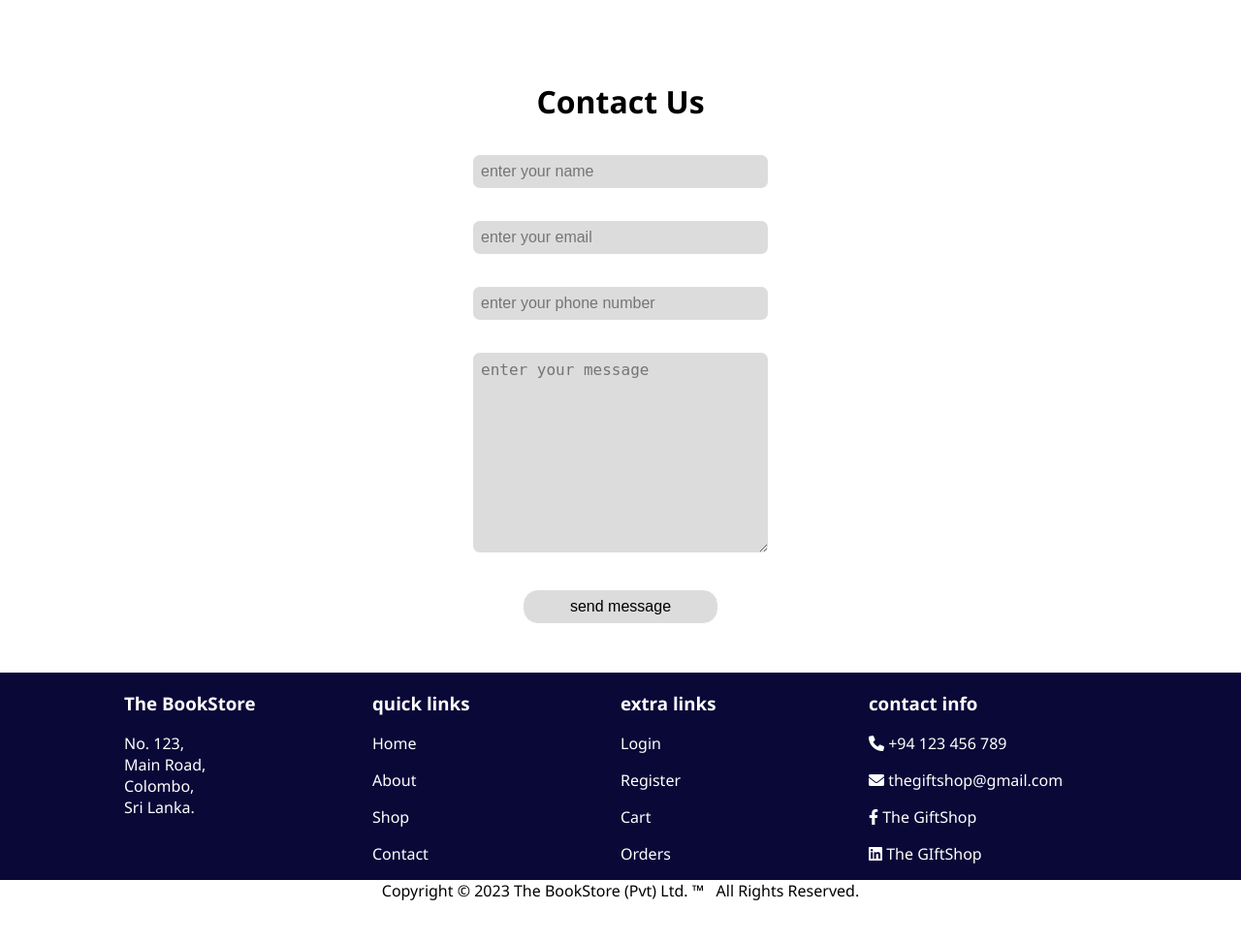
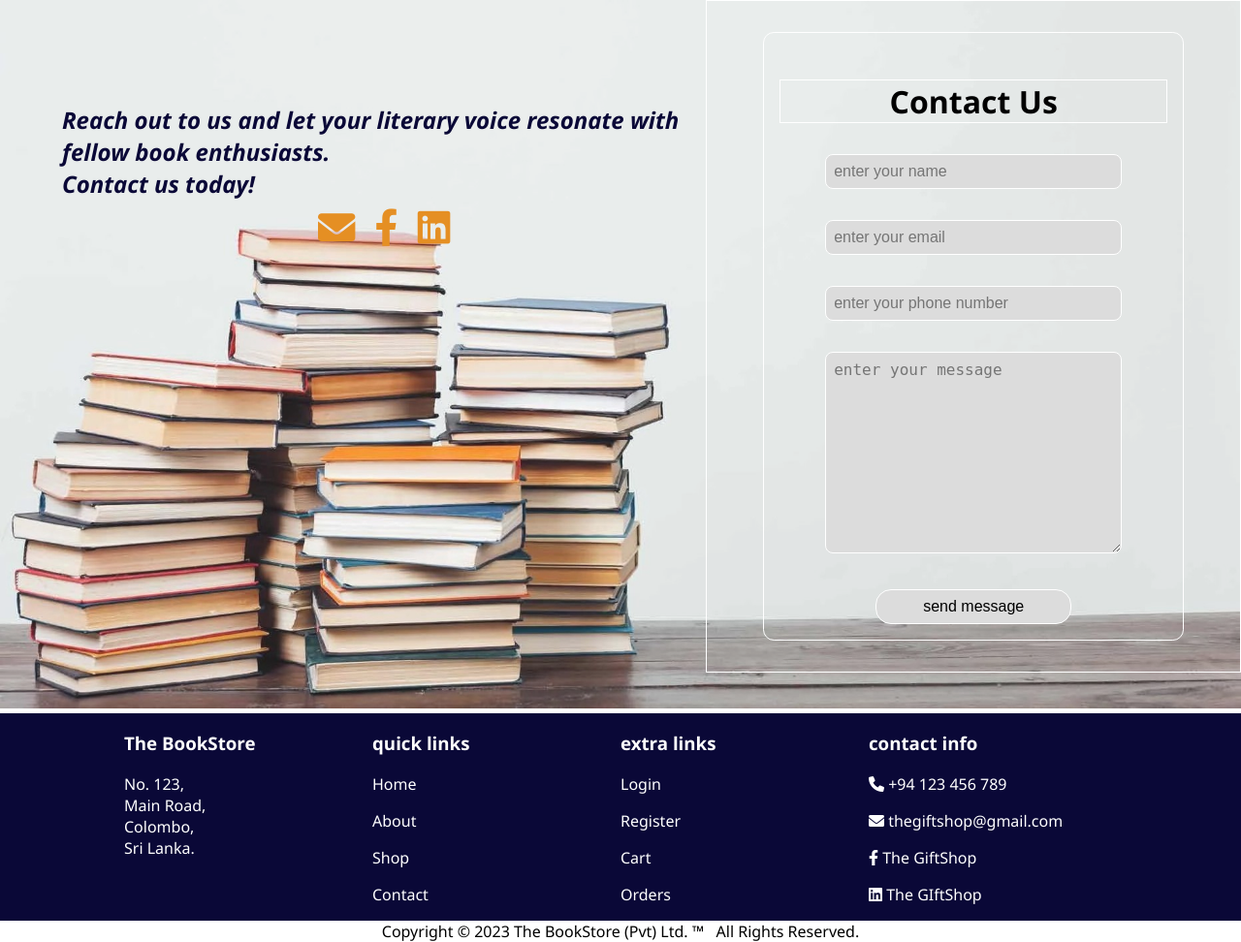
Before and after one commit to AsankaRukshanRathnayake/Online-BookStore, a PHP site: page /contact.php in a window 1280 px wide. Shown: the part 52-1024 px from the top of the page at 97% size. Before the commit the page ends 981 px from the top, so only its background shows below. Run offline with PHP 8.4, Linux system fonts and the light colour scheme; a user stored in the database is signed in; data comes from the database, SQL or seed files in the repository.

Commit message:
Added socialmedia links, background & styles

```diff
--- a/contact.php
+++ b/contact.php
@@ -40,7 +40,7 @@
    <link type="text/css" rel="stylesheet" href="css/styles.css">
    <link type="text/css" rel="stylesheet" href="css/header.css">
    <link type="text/css" rel="stylesheet" href="css/footer.css">
-   <link type="text/css" rel="stylesheet" href="css/contact.css">
+   <link type="text/css" rel="stylesheet" href="css/contactus.css">
 
 </head>
 <body>
@@ -49,6 +49,19 @@
     <?php include 'header.php'; ?>
 
     <!--main body-->
+    <div class="about">
+        <img src="images/main7.jpg" alt="" class="image">
+
+        <div class="content">
+            <div class="contact_link_container">
+                <p> Reach out to us and let your literary voice resonate with fellow book enthusiasts.<br> Contact us today!</p>
+
+                <div class="contact_link">
+                    <a href="mailto:thegiftshop@gmail.com"><i class="fas fa-envelope"></i></a>
+                    <a href="#"> <i class="fab fa-facebook-f"></i></a>
+                    <a href="#"> <i class="fab fa-linkedin"></i></a>
+                </div>
+            </div>
             <div class="contact_form_container">
                 <form action="" method="post" name="contactform">
                     <h3>Contact Us</h3>
@@ -59,7 +72,8 @@
                     <textarea name="message"  placeholder="enter your message" id="" cols="30" rows="10" class="contact_field"></textarea>
                     <input type="submit" value="send message" name="send" class="sendmessage">
                 </form>
-
+            </div>
+        </div>
     </div>
 
     <!--footer-->
--- /dev/null
+++ b/css/contactus.css
@@ -0,0 +1,103 @@
+/* top main image */
+
+.about{
+    width:100%;
+    position:relative;
+}
+
+.image{
+    position: relative;
+    width:100%;
+    padding-bottom: 0;
+    margin-bottom:0;
+    opacity: 0.9;
+}
+
+
+.content{
+    width:100%;
+    position:absolute;
+    top:0%;
+    display: flex;
+}
+
+.contact_link_container{
+    width:60%;
+}
+
+.contact_form_container{
+    width:40%;
+    min-height: 75vh;
+    padding:2rem;
+    display: flex;
+    align-items: center;
+    justify-content: center;
+    border:1px solid white;
+}
+
+.contact_link_container p{
+    text-align: left;
+    font-size: 1.5rem;
+    font-style: italic;
+    font-weight: 600;
+    color:var(--darkblue);
+    position:absolute;
+    top:12%;
+    left:5%;
+    width: 50%;
+}
+
+.contact_link{
+    position:absolute;
+    top:30%;
+    margin-left: 25%;
+}
+
+.contact_link_container a{
+    text-decoration: none;
+    font-size: 2.4rem;
+    color:var(--gold);
+    margin-left:0.5rem;
+    margin-right:0.5rem;
+}
+
+.contact_link_container a:hover{
+    color:var(--darkblue);
+}
+
+
+.contact_form_container form{
+    padding:1rem;
+    width: 25rem;
+    border-radius: .7rem;
+    text-align: center;
+    border:1px solid white;
+}
+
+.contact_form_container form h3{
+    font-size: 2rem;
+    margin-bottom: 1rem;
+    border:1px solid white;
+ }
+
+ .contact_form_container form .contact_field{
+    width: 18rem;
+    border-radius: .5rem;
+    background-color: gainsboro;
+    padding:0.5rem 0.5rem;
+    font-size: 1rem;
+    color:black;
+    border:black;
+    margin:1rem 0;
+    border:1px solid white;
+ }
+
+ .sendmessage{
+   margin-top: 1rem;
+   padding:0.5rem 3rem;
+   cursor: pointer;
+   font-size: 1rem;
+   border-radius: 1rem;
+   background-color: gainsboro;
+   border:1px solid white;
+ }
```
Also changed, not shown: images/main7.jpg (added). Lines whose indentation alone changed are shown as unchanged.
